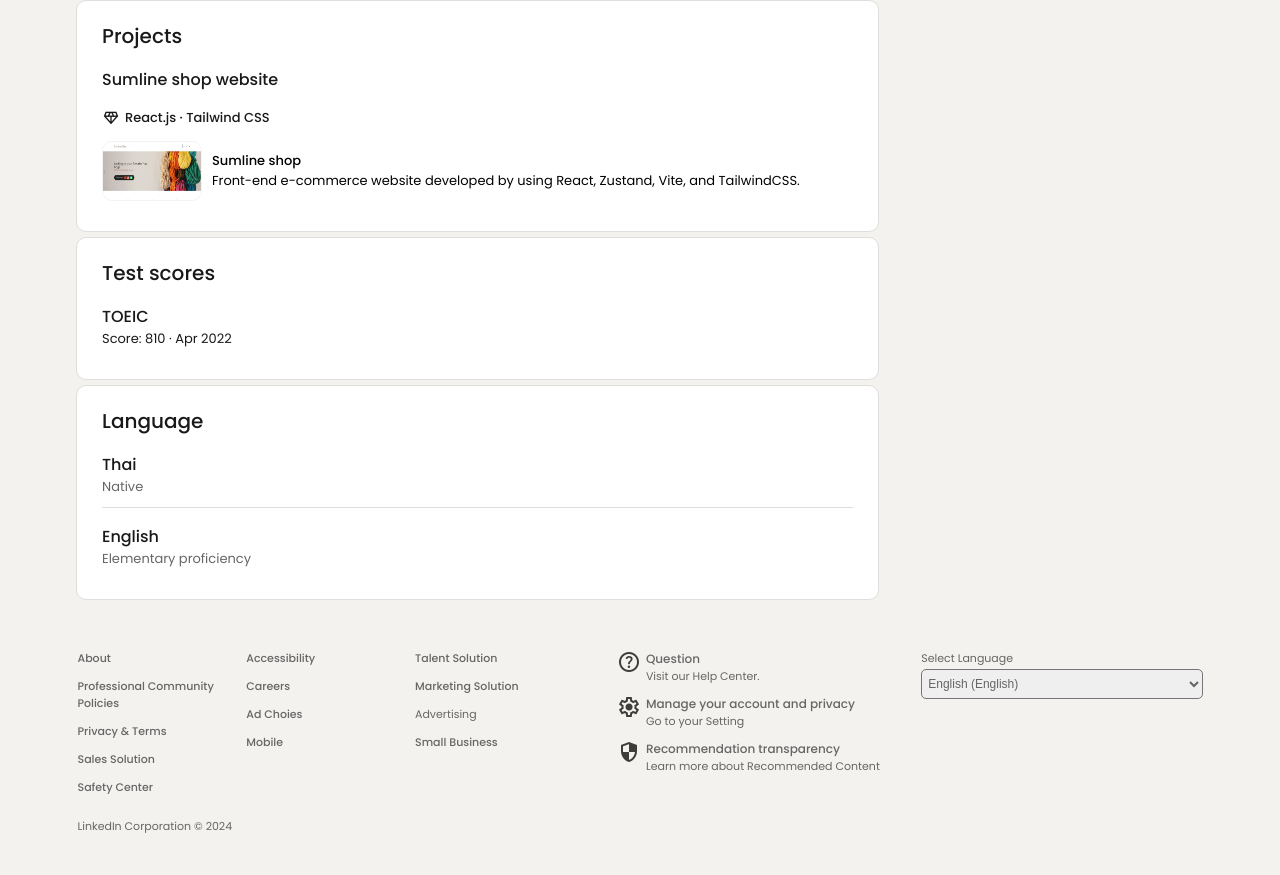
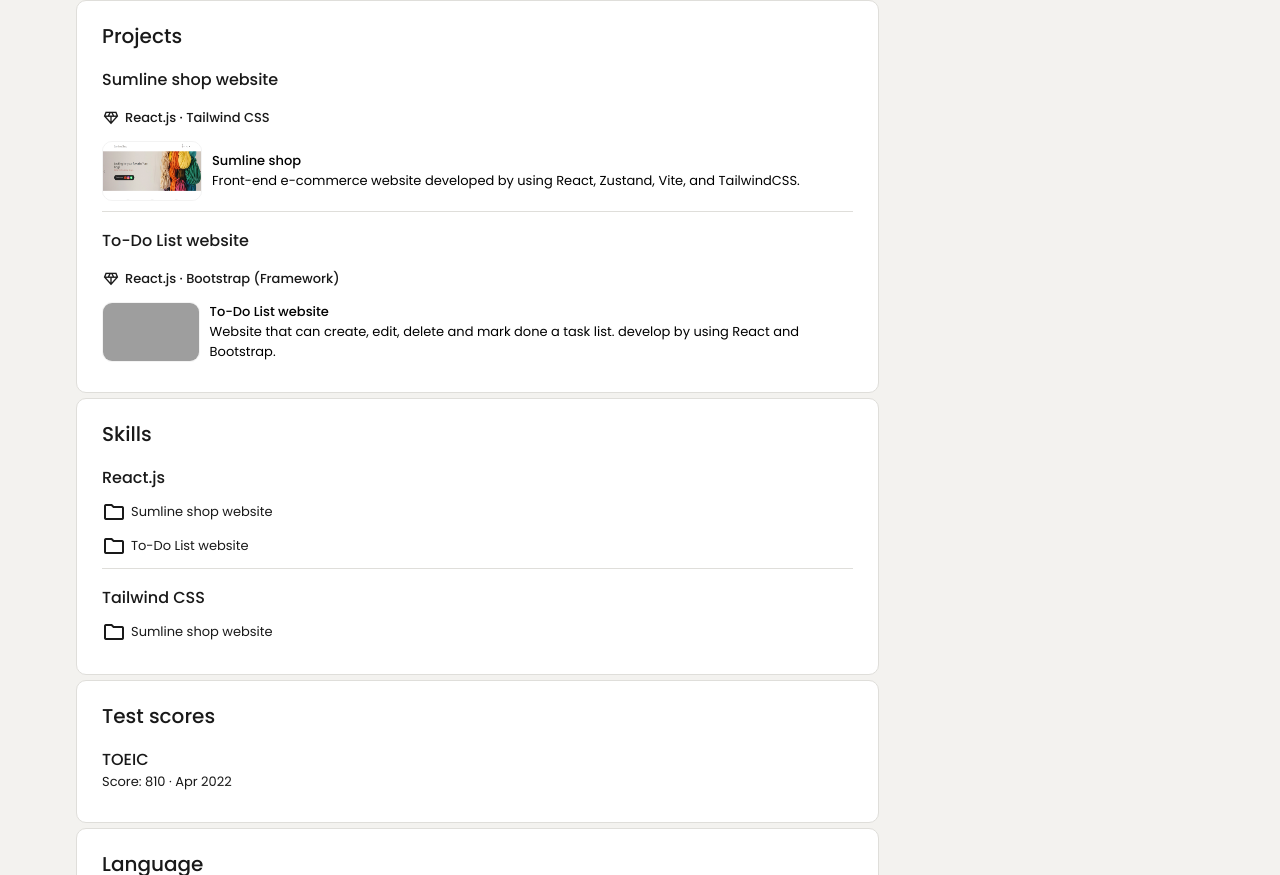
Before and after one commit to NakornKitk/linkedin-profile, a plain HTML site: page index.html in a window 1280 px wide. Shown: the part 1521-2396 px from the top of the page. Drawn offline with nearby package versions, Linux system fonts and the light colour scheme; grey boxes are pictures that could not be loaded.

Commit message:
11th commit: add more detail

```diff
--- a/index.html
+++ b/index.html
@@ -139,7 +139,7 @@
                         <div class="topic">
                             <p>New Product Introduction Engineer</p>
                             <p>SVI Public Company Limited · Full-time</p>
-                            <p>Dec 2022 - Feb 2024 1 yrs 2 mos</p>
+                            <p>Dec 2022 - Feb 2024 1 yrs 3 mos</p>
                             <p>Pathumthani, Thailand · On-site</p>
                             <p>Support the introduction of new products from development through the first article
                                 production or
@@ -190,17 +190,6 @@
 
                 <div class="topic-box">
                     <p>Licenses & certifications</p>
-                    <!-- <div class="pic-topic">
-                        <div class="pic">
-                            <a
-                                href="https://www.linkedin.com/company/thetoeicprogram/?trk=public_profile_profile-section-card_subtitle-click&originalSubdomain=th"><img
-                                    src="picture/thetoeicprogram_logo.jpg"></a>
-                        </div>
-                        <div class="topic">
-                            <p>TOEIC (Listening and reading test official institutional score report)</p>
-                            <p>Total score...</p>
-                        </div>
-                    </div> -->
                     <div class="pic-topic">
                         <div class="pic">
                             <a href=""><img src="picture/logowhite.jpg"></a>
@@ -232,7 +221,58 @@
                             </div>
                         </a>
                     </div>
+                    <div class="topic">
+                        <p>To-Do List website</p>
+                        <div style="margin-top: 3px;font-weight: 500; display:flex; align-items: center;">
+                            <span class="material-symbols-outlined" style="font-size: 18px;">
+                                diamond
+                            </span>
+                            <p style="margin-left: 5px;">React.js · Bootstrap (Framework)</p>
+                        </div>
+                        <a class="pic-topic" style="align-items: center; text-decoration: none;"
+                            href="https://nakornkitk.github.io/to-do-list-app/">
+                            <img src="picture/project2.png"
+                                style="width: 100px; height:60px; margin-right:10px; border-radius: 10px; border: solid #F3F3F3 1px">
+                            <div style="align-items: center;">
+                                <p style="color: black; margin: 0px; font-weight: 500;">To-Do List website</p>
+                                <p style="color: black; margin: 0px;">Website that can create, edit, delete and mark done a task list. develop by using React and Bootstrap.</p>
+                            </div>
+                        </a>
+                    </div>
                 </div>
+
+                <div class="topic-box">
+                    <p>Skills</p>
+                    <div class="pic-topic">
+                        <div class="topic">
+                            <p>React.js</p>
+                            <div style="display:flex; align-items: center; margin-top: 10px">
+                                <span class="material-symbols-outlined">
+                                    folder
+                                </span>
+                                <p style="margin: 0px 0px 0px 5px">Sumline shop website</p>
+                            </div>
+                            <div style="display:flex; align-items: center; margin-top: 10px">
+                                <span class="material-symbols-outlined">
+                                    folder
+                                </span>
+                                <p style="margin: 0px 0px 0px 5px">To-Do List website</p>
+                            </div>
+                        </div>
+                    </div>
+                    <div class="pic-topic">
+                        <div class="topic">
+                            <p>Tailwind CSS</p>
+                            <div style="display:flex; align-items: center; margin-top: 10px">
+                                <span class="material-symbols-outlined">
+                                    folder
+                                </span>
+                                <p style="margin: 0px 0px 0px 5px">Sumline shop website</p>
+                            </div>
+                        </div>
+                    </div>
+                </div>
+
                 <div class="topic-box">
                     <p>Test scores</p>
                     <div class="pic-topic">
--- a/style.css
+++ b/style.css
@@ -654,6 +654,10 @@ footer > div > div > select:hover {
   nav > div > div:last-child {
     width: 90%;
   }
+
+  .icon {
+    display:none;
+  }
 }
 
 @media (max-width: 576px) {
```
Also changed, not shown: 1 other file.
